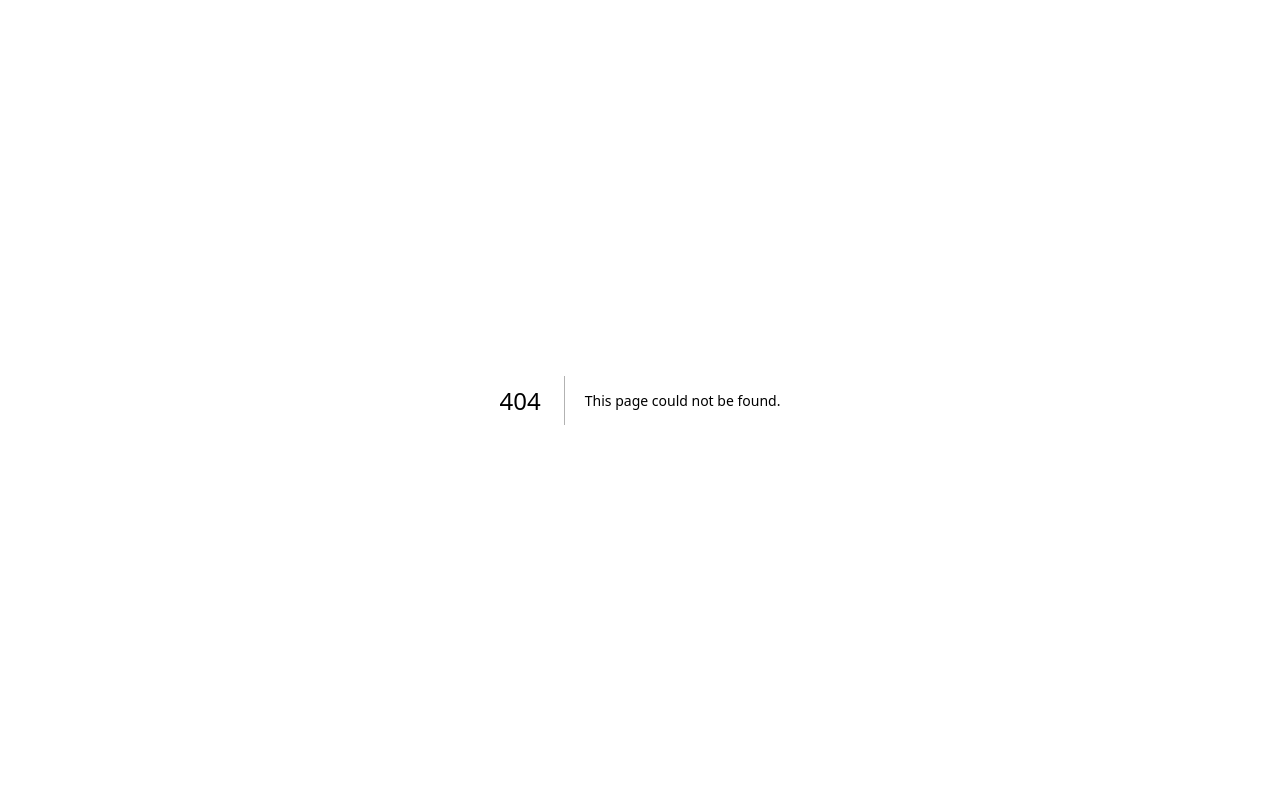
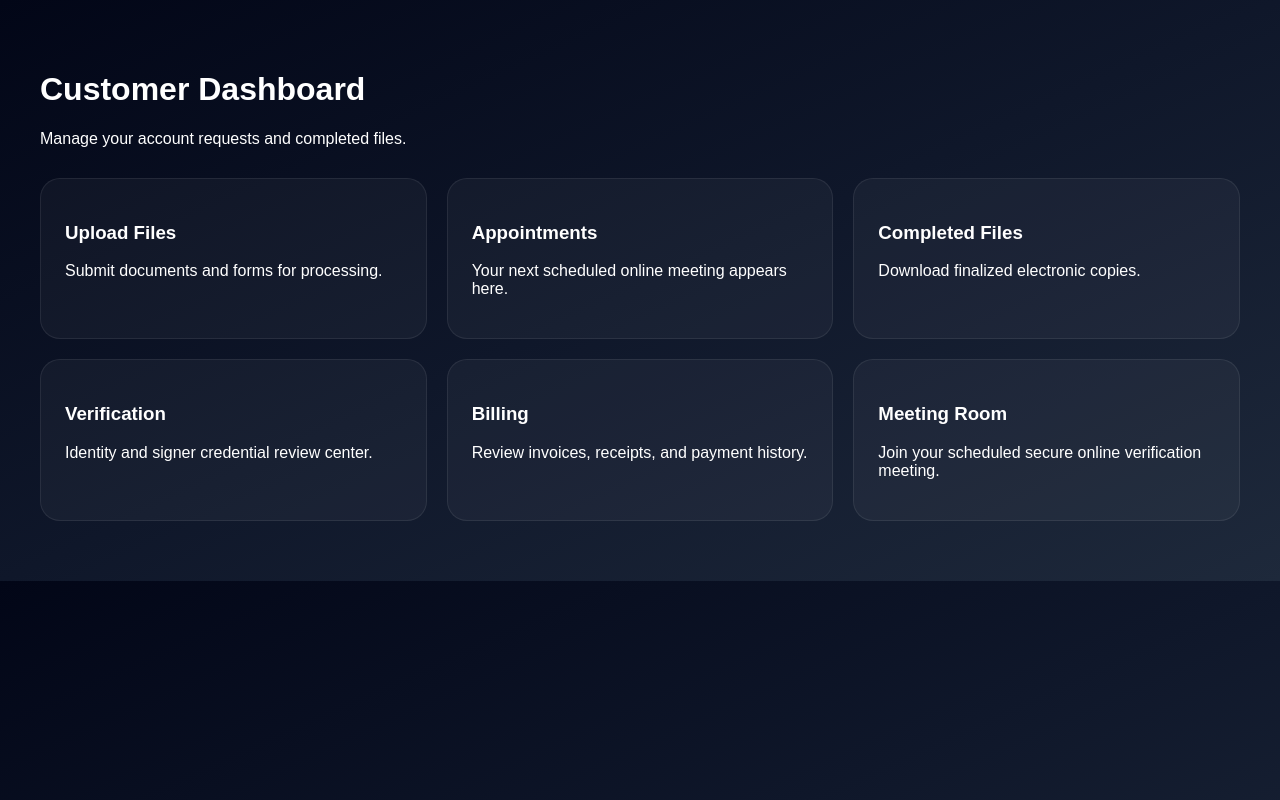
Before and after one commit to rawillia9801/esign, a Next.js app: page /customer in a window 1280 px wide. Before the commit this address had no page. Built offline with nearby package versions, Linux system fonts and the light colour scheme.

Commit message:
Add customer dashboard

```diff
--- /dev/null
+++ b/app/customer/page.tsx
@@ -0,0 +1,16 @@
+export default function CustomerDashboard(){
+ return (
+  <main className="container" style={{paddingTop:'50px',paddingBottom:'60px'}}>
+   <h1>Customer Dashboard</h1>
+   <p>Manage your account requests and completed files.</p>
+   <div style={{display:'grid',gridTemplateColumns:'repeat(3,1fr)',gap:'20px',marginTop:'30px'}}>
+    <div className="card"><h3>Upload Files</h3><p>Submit documents and forms for processing.</p></div>
+    <div className="card"><h3>Appointments</h3><p>Your next scheduled online meeting appears here.</p></div>
+    <div className="card"><h3>Completed Files</h3><p>Download finalized electronic copies.</p></div>
+    <div className="card"><h3>Verification</h3><p>Identity and signer credential review center.</p></div>
+    <div className="card"><h3>Billing</h3><p>Review invoices, receipts, and payment history.</p></div>
+    <div className="card"><h3>Meeting Room</h3><p>Join your scheduled secure online verification meeting.</p></div>
+   </div>
+  </main>
+ )
+}
```
